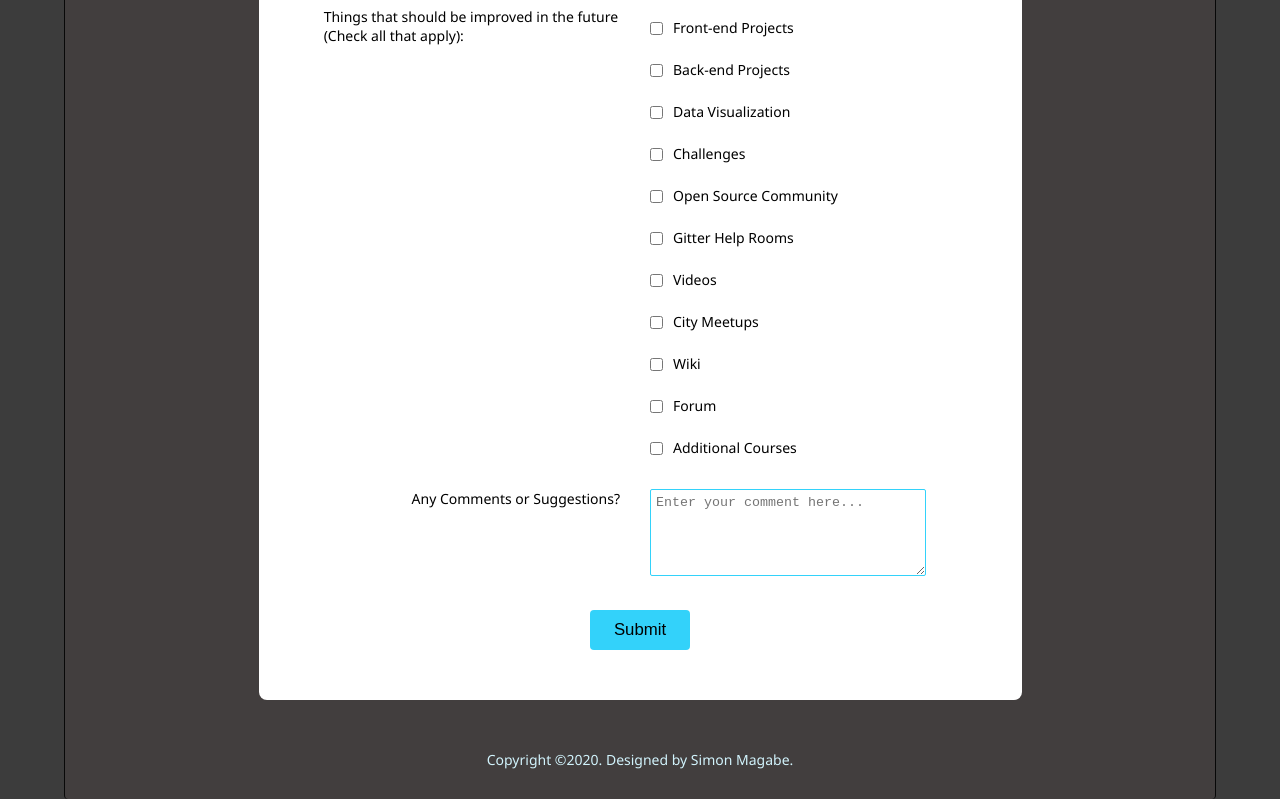
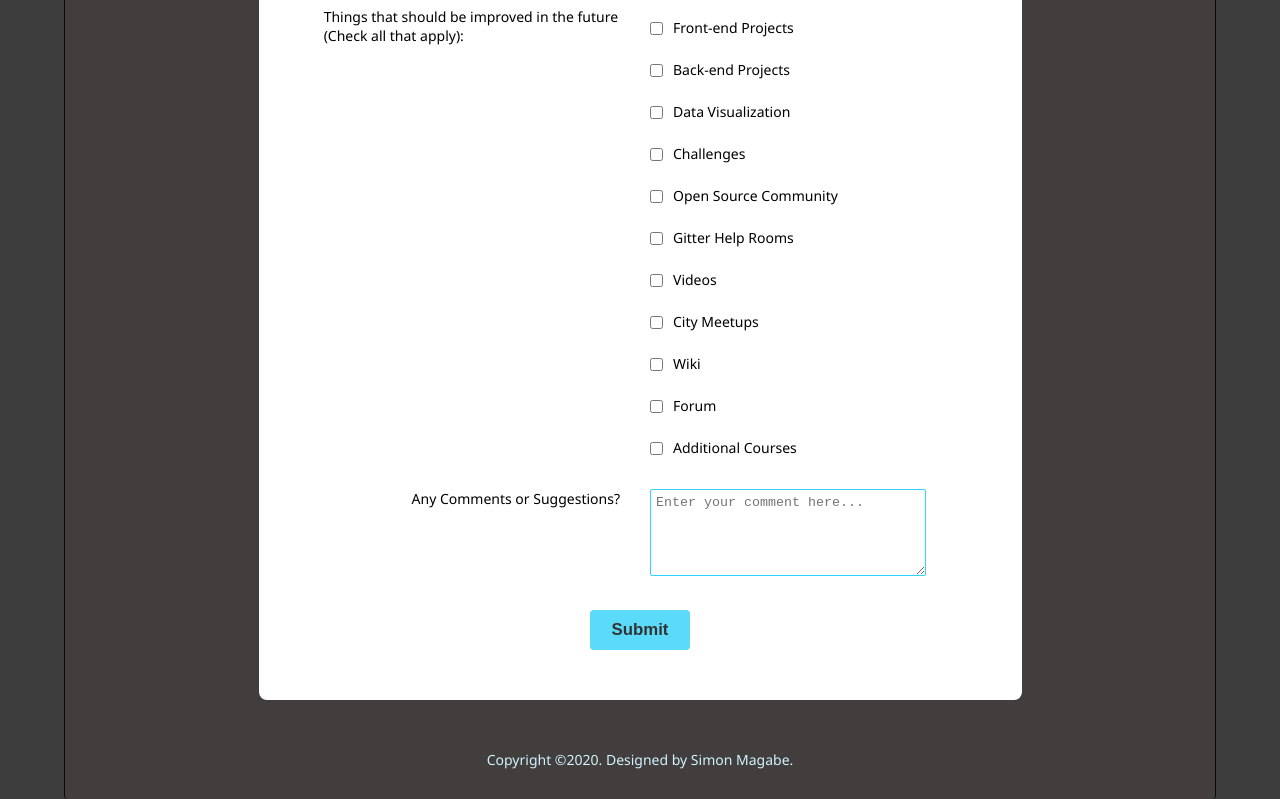
Before and after one commit to simonmagabe/SurveyForm, a plain HTML site: page index.html in a window 1280 px wide. In both pictures the pointer is over the input 640 px from the left and 1299 px from the top of the page. Shown: the part 669-1468 px from the top of the page. Drawn offline with Linux system fonts and the light colour scheme.

Commit message:
Add hover effect on submit button

```diff
--- a/style.css
+++ b/style.css
@@ -173,6 +173,7 @@ textarea:hover {
 }
 
 .submit #submit {
+	cursor: pointer;
 	padding: 10px 5px;
 	width: 100px;
 	font-size: 1.2em;
@@ -180,6 +181,11 @@ textarea:hover {
 	border-radius: 4px;
 	align-items: center;
 	background: #33d2fa;
+}
+
+.submit #submit:hover {
+	opacity: 0.8;
+	font-weight: bold;
 }
 
 footer {
```
